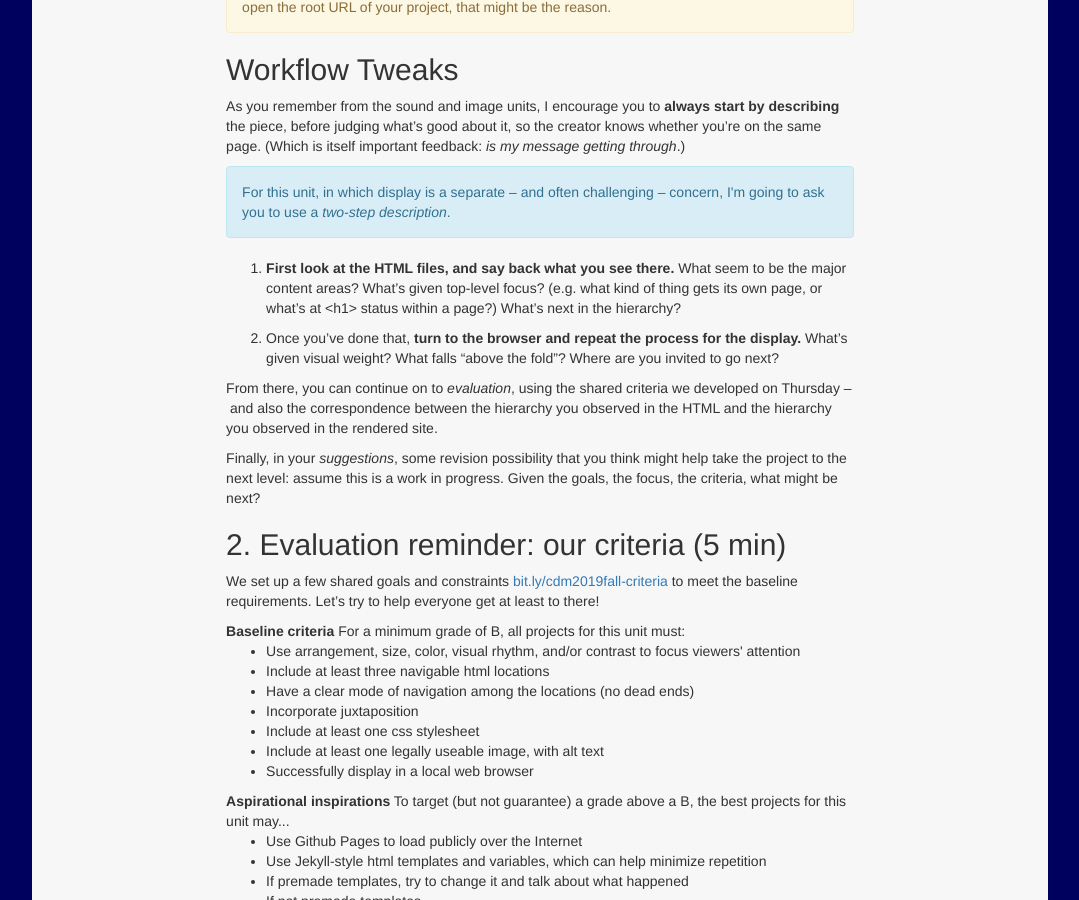
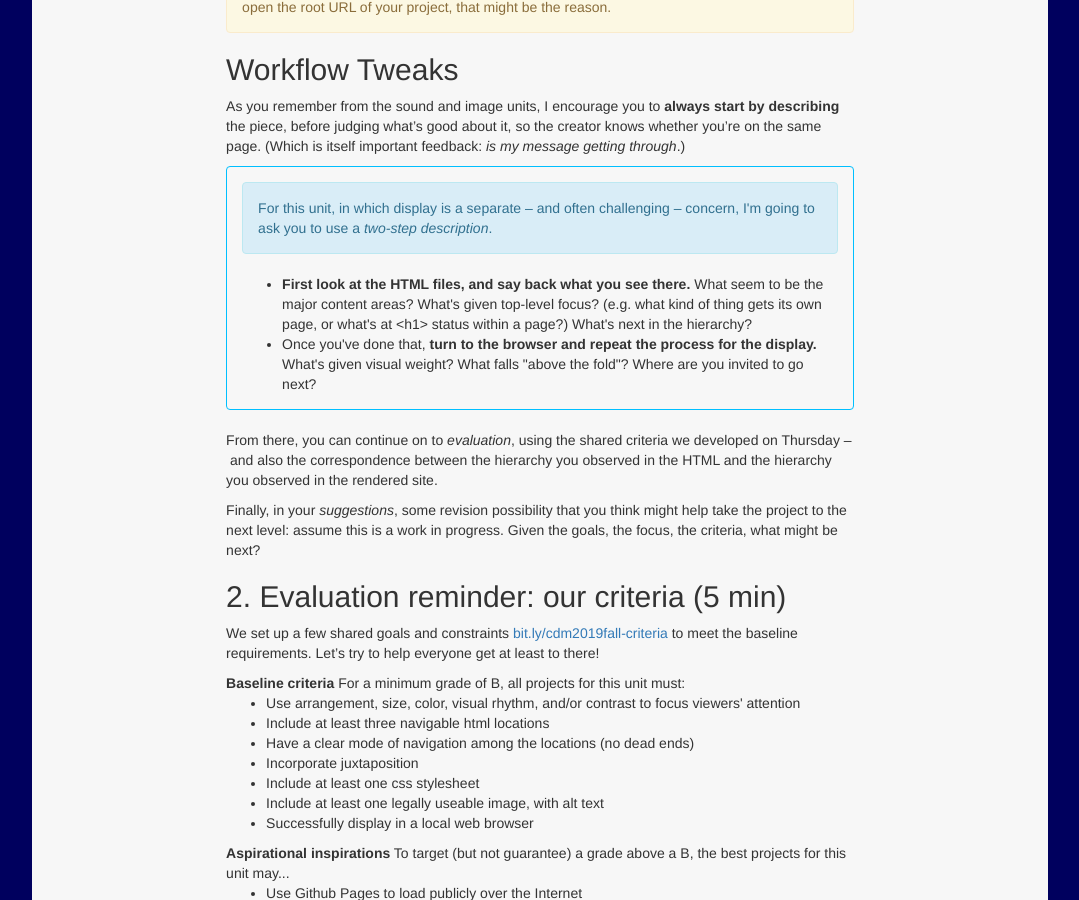
Before and after one commit to benmiller314/cdm2019fall, a Jekyll site: the page built from plans/lesson-20.md, in a window 1280 px wide and 900 px high, scrolled down 422 px. Shown: the whole window, without its empty margins (100-1179 px from the left). Built offline with Jekyll 4.4.1, drawn with Linux system fonts in a browser that asks for light colours; our own code applies the rules of GitHub Pages for plain Markdown files.

Commit message:
wrap info div and followup in white div

```diff
--- a/plans/lesson-20.md
+++ b/plans/lesson-20.md
@@ -33,14 +33,17 @@ Your homepage should probably be called something like <strong>index.html</stron
 ## Workflow Tweaks
 
 As you remember from the sound and image units, I encourage you to **always start by describing** the piece, before judging what's good about it, so the creator knows whether you're on the same page. (Which is itself important feedback: _is my message getting through_.)
+<div class="alert alert-white">
+   <div class="alert alert-info">
+   For this unit, in which display is a separate – and often challenging – concern, I'm going to ask you to use a <em>two-step description</em>.
+   </div>
 
-<div class="alert alert-info">
-For this unit, in which display is a separate – and often challenging – concern, I'm going to ask you to use a <em>two-step description</em>.
+   <ul>
+      <li><strong>First look at the HTML files, and say back what you see there.</strong> What seem to be the major content areas? What's given top-level focus? (e.g. what kind of thing gets its own page, or what's at &lt;h1&gt; status within a page?) What's next in the hierarchy?</li>
+
+      <li>Once you've done that, <strong>turn to the browser and repeat the process for the display.</strong> What's given visual weight? What falls "above the fold"? Where are you invited to go next?</li>
+   </ul>
 </div>
-
-1. **First look at the HTML files, and say back what you see there.** What seem to be the major content areas? What's given top-level focus? (e.g. what kind of thing gets its own page, or what's at &lt;h1&gt; status within a page?) What's next in the hierarchy?
-
-2. Once you've done that, **turn to the browser and repeat the process for the display.** What's given visual weight? What falls "above the fold"? Where are you invited to go next?
 
 From there, you can continue on to _evaluation_, using the shared criteria we developed on Thursday – and also the correspondence between the hierarchy you observed in the HTML and the hierarchy you observed in the rendered site.
 
```
